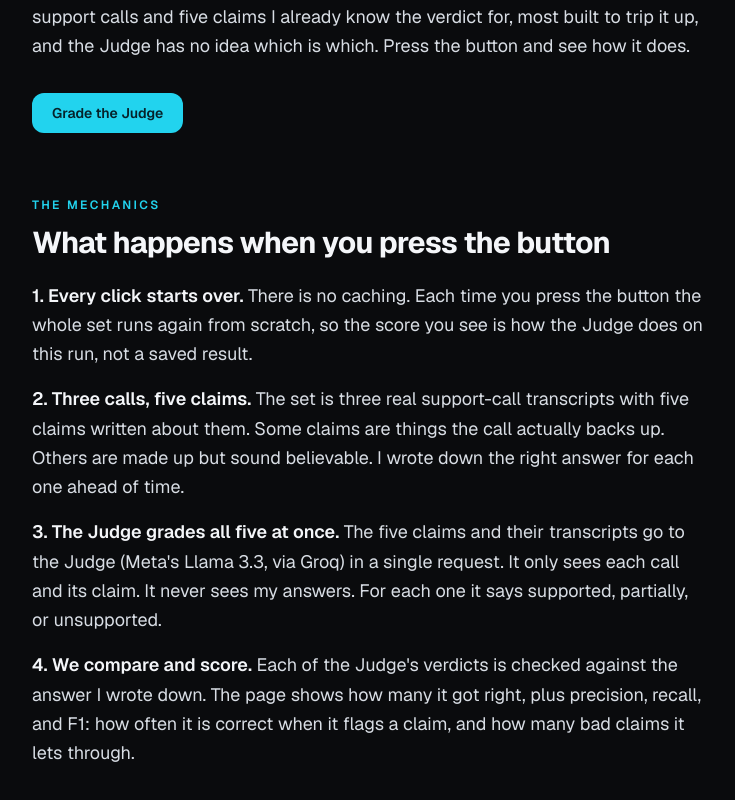
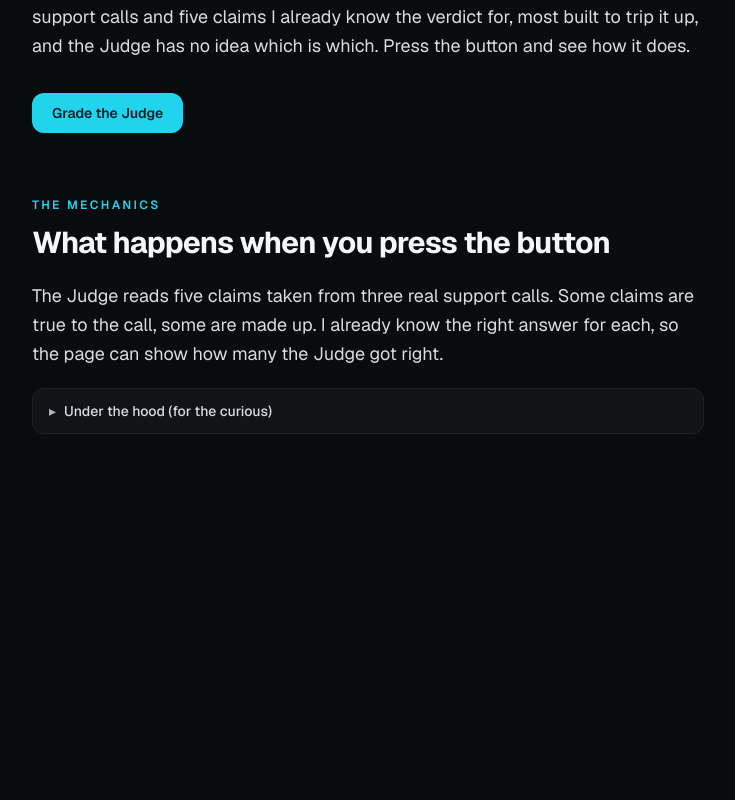
Before and after one commit to loydemma/GroundTruthAI, a Next.js app: page /golden in a window 1280 px wide. Shown: the part 536-1336 px from the top of the page, without its empty margins (272-1007 px from the left). After the commit the page ends 1010 px from the top, so only its background shows below. Built offline with nearby package versions, Linux system fonts and the light colour scheme.

Commit message:
Split golden mechanics into plain summary and a collapsible deep-dive
Keep the main copy to one non-technical sentence and move the
step-by-step (caching, the 3-call/5-claim breakdown, the single request
to the Judge, and scoring) into an 'Under the hood' collapsible.

```diff
--- a/src/app/golden/page.tsx
+++ b/src/app/golden/page.tsx
@@ -1,6 +1,7 @@
 "use client";
 import { useState } from "react";
 import Link from "next/link";
+import { Collapsible } from "../components/Collapsible";
 import type { GoldenEvaluation, GoldenItemResult } from "@/lib/golden/evaluate";
 
 function verdictLabel(unsupported: boolean) {
@@ -106,31 +107,43 @@ export default function GoldenPage() {
         <h2 className="mt-3 text-2xl font-bold tracking-tight sm:text-3xl">
           What happens when you press the button
         </h2>
-        <ol className="mt-5 max-w-2xl space-y-4 text-base leading-relaxed text-[var(--color-fg-muted)] sm:text-lg">
+        <p className="mt-5 max-w-2xl text-base leading-relaxed text-[var(--color-fg-muted)] sm:text-lg">
+          The Judge reads five claims taken from three real support calls. Some claims are true to the
+          call, some are made up. I already know the right answer for each, so the page can show how
+          many the Judge got right.
+        </p>
+        <div className="mt-5 max-w-2xl">
+          <Collapsible summary="Under the hood (for the curious)">
+            <ol className="space-y-3 text-sm leading-relaxed text-[var(--color-fg-muted)]">
               <li>
-            <span className="font-semibold text-[var(--color-fg)]">1. Every click starts over.</span>{" "}
-            There is no caching. Each time you press the button the whole set runs again from scratch,
-            so the score you see is how the Judge does on this run, not a saved result.
+                <span className="font-semibold text-[var(--color-fg)]">1. Every click starts
+                fresh.</span> The request is force-dynamic with no caching, so each press re-runs the
+                whole set. The score is for that run, not a saved result.
               </li>
               <li>
-            <span className="font-semibold text-[var(--color-fg)]">2. Three calls, five claims.</span>{" "}
-            The set is three real support-call transcripts with five claims written about them. Some
-            claims are things the call actually backs up. Others are made up but sound believable. I
-            wrote down the right answer for each one ahead of time.
+                <span className="font-semibold text-[var(--color-fg)]">2. The set is 3 calls and 5
+                claims:</span> Double charge (2 claims, 1 real and 1 made-up), Login help (2 claims, 1
+                real and 1 made-up), and Cancellation (1 made-up claim). Each claim has a hidden right
+                answer labeled ahead of time.
               </li>
               <li>
-            <span className="font-semibold text-[var(--color-fg)]">3. The Judge grades all five at
-            once.</span> The five claims and their transcripts go to the Judge (Meta&apos;s Llama 3.3,
-            via Groq) in a single request. It only sees each call and its claim. It never sees my
-            answers. For each one it says supported, partially, or unsupported.
+                <span className="font-semibold text-[var(--color-fg)]">3. One request to the
+                Judge.</span> All 5 claims and their transcripts are bundled into a single prompt and
+                sent to the Judge (Meta&apos;s Llama 3.3, via Groq) in one call. It sees only each call
+                and its claim, never the right answers.
               </li>
               <li>
-            <span className="font-semibold text-[var(--color-fg)]">4. We compare and score.</span> Each
-            of the Judge&apos;s verdicts is checked against the answer I wrote down. The page shows how
-            many it got right, plus precision, recall, and F1: how often it is correct when it flags a
-            claim, and how many bad claims it lets through.
+                <span className="font-semibold text-[var(--color-fg)]">4. A verdict per claim.</span>{" "}
+                The Judge returns supported, partially, or unsupported for each of the 5 claims.
+              </li>
+              <li>
+                <span className="font-semibold text-[var(--color-fg)]">5. Compare and score.</span> A
+                scoring function checks each verdict against the hidden right answer and tallies how
+                many of the 5 it got right, plus precision, recall, and F1.
               </li>
             </ol>
+          </Collapsible>
+        </div>
       </section>
 
       {error && (
```
Lines whose indentation alone changed are shown as unchanged.
